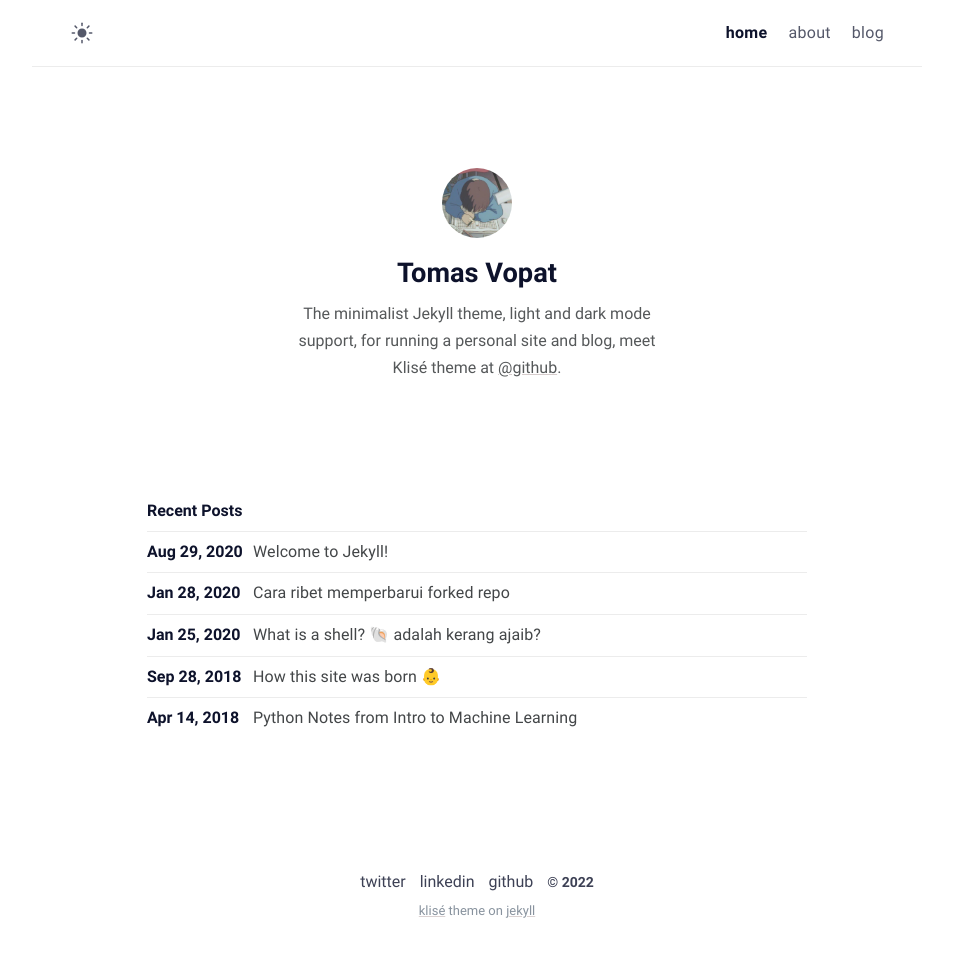
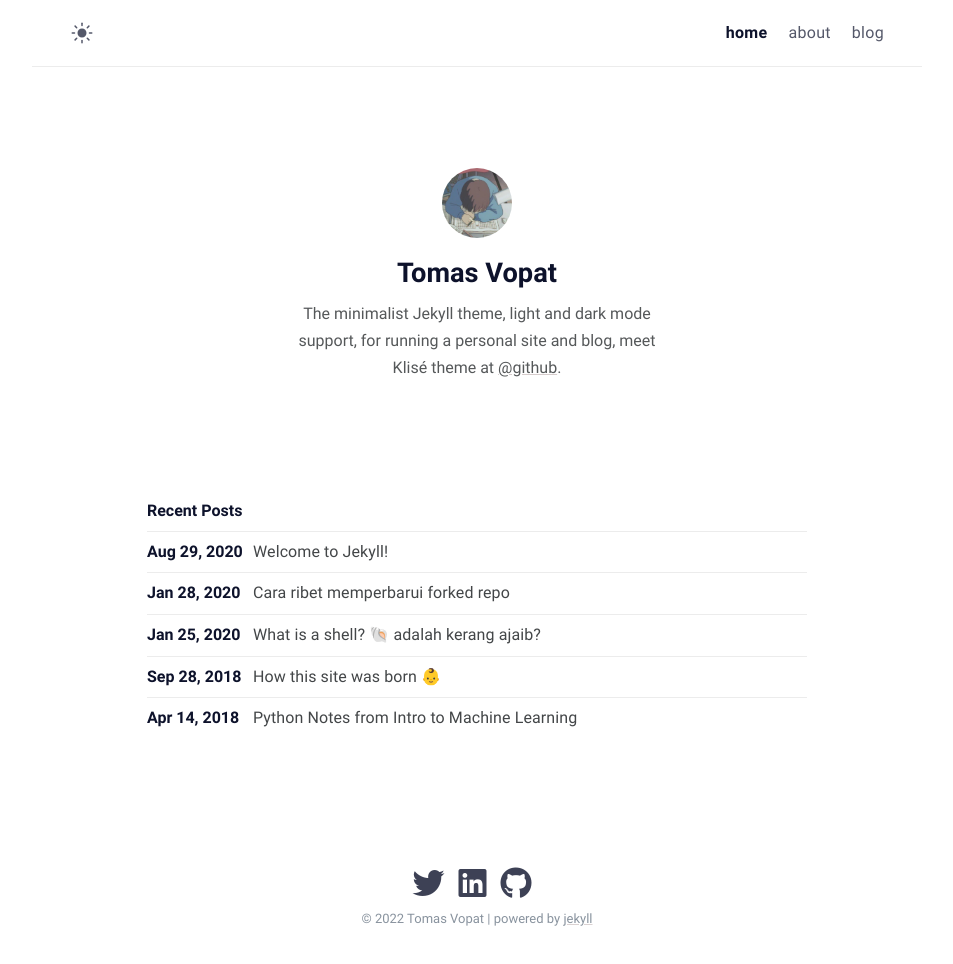
Before and after one commit to tomvopat/personal_webpage, a Jekyll site: the page built from data/index.html, in a window 1280 px wide. Shown: the whole page, without its empty margins (163-1116 px from the left). Built offline with Jekyll 4.4.1, drawn with Linux system fonts in a browser that asks for light colours.

Commit message:
Update footer with social icons

```diff
--- a/data/_includes/footer.html
+++ b/data/_includes/footer.html
@@ -1,17 +1,12 @@
 <footer class="footer">
-  <a class="footer_item" href="">twitter</a>
-  <a class="footer_item" href="">linkedin</a>
-  <a class="footer_item" href="">github</a>
-  <span class="footer_item">&copy; {{ site.time | date: "%Y" }}</span>
+  {% for social in site.data.socials %}
+  <a class="footer_item" alt="{{ social.name }}" target="_blank" href="{{ social.link }}">
+      <i class="{{ social.fa }}"></i>
+  </a>
+  {% endfor %}
 
   <small class="footer_copyright">
-    <a
-      href="https://github.com/piharpi/jekyll-klise"
-      target="_blank"
-      rel="noreferrer noopener"
-      >klisé</a>
-    theme on
-    <a href="https://jekyllrb.com" target="_blank" rel="noreferrer noopener"
-      >jekyll</a>
+      &copy; {{ site.time | date: "%Y" }} {{ site.author.name }} | powered by
+    <a href="https://jekyllrb.com" target="_blank" rel="noreferrer noopener">jekyll</a>
   </small>
 </footer>
--- a/data/_layouts/default.html
+++ b/data/_layouts/default.html
@@ -32,8 +32,8 @@ layout: compress
   <div class="wrapper">
     <main aria-label="Content">
       {{ content }}
+    </main>
     {% include footer.html %}
-    </main>
   </div>
 
 <script src="/assets/js/main.js" defer="defer"></script>
@@ -45,6 +45,7 @@ layout: compress
     galite.UA = "{{ site.google_analytics }}";
   </script>
 {%- endif -%}
+
 {%- if page.url == '/blog/' -%}
   <script src="/assets/js/search.min.js"></script>
   <script>
```
Also changed, not shown: data/_data/socials.yaml (added, +9 -0 lines).
